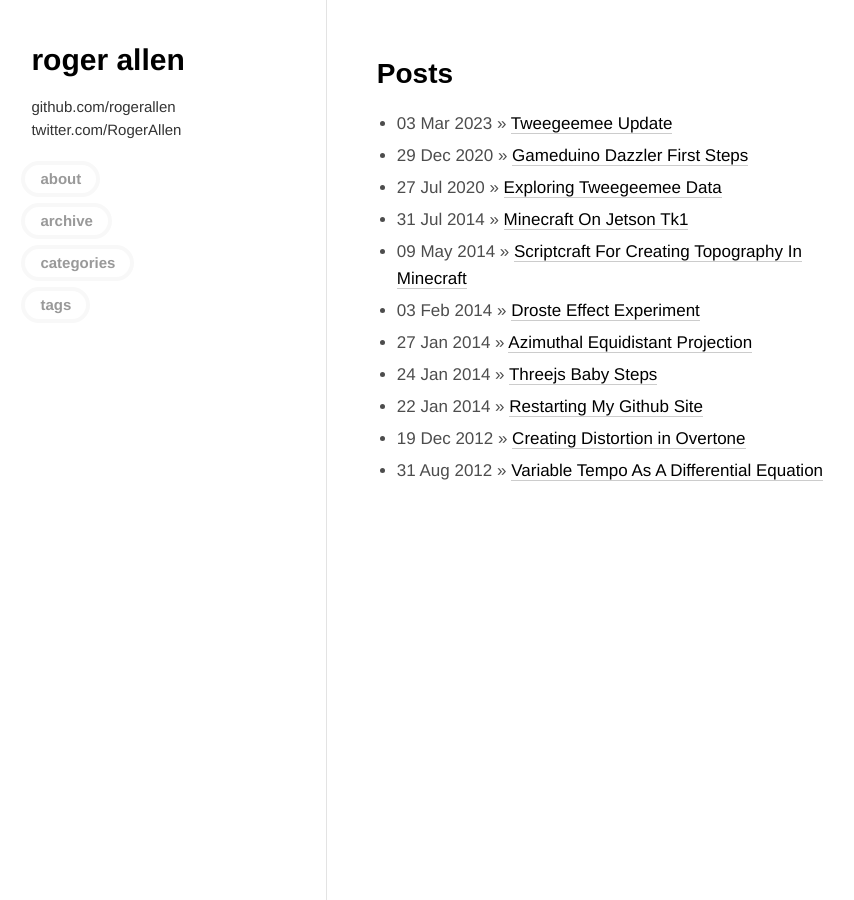
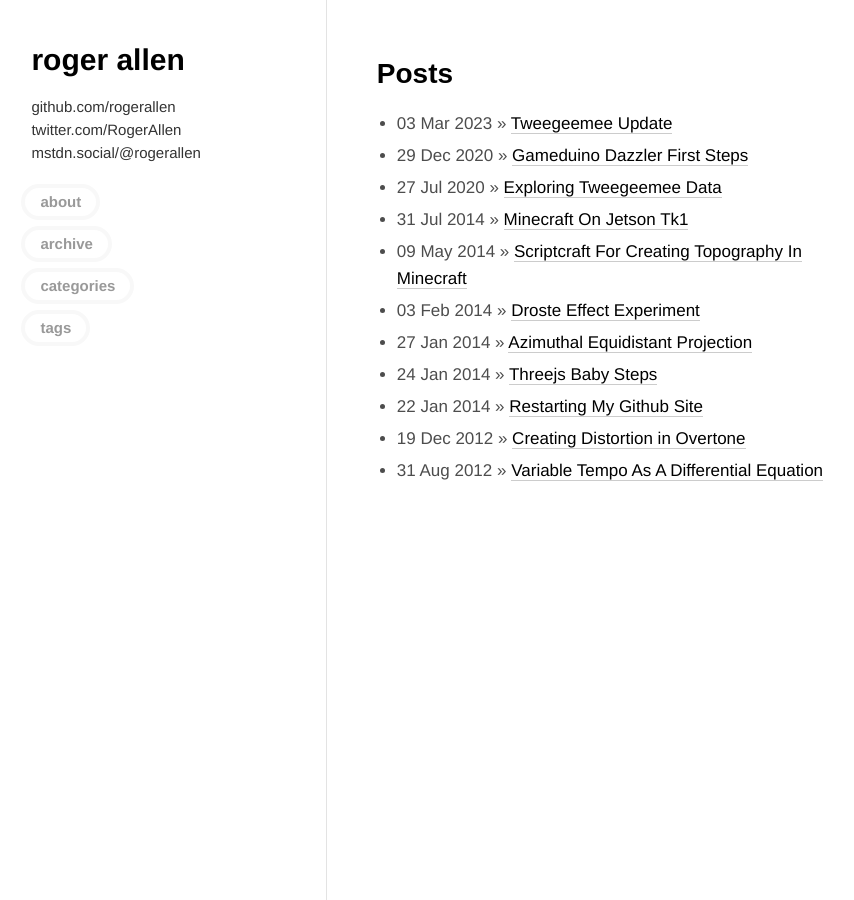
Before and after one commit to rogerallen/rogerallen.github.com, a Jekyll site: the page built from index.md, in a window 1280 px wide. Shown: the whole page, without its empty margins (7-861 px from the left). Built offline with Jekyll 4.4.1, drawn with Linux system fonts in a browser that asks for light colours; nearby versions of some CDN libraries.

Commit message:
add mstdn.social link

```diff
--- a/_config.yml
+++ b/_config.yml
@@ -16,6 +16,7 @@ author :
   name : Roger Allen
   github : rogerallen
   twitter : RogerAllen
+  mstdn : rogerallen
 
 # The production_url is only used when full-domain names are needed
 # such as sitemap.txt
--- a/_includes/themes/jb-svbtle/default.html
+++ b/_includes/themes/jb-svbtle/default.html
@@ -3,12 +3,14 @@
 <!--[if IE 7 ]><html lang="en-US" class="no-js ie ie7 lte7 lte8 lte9"><![endif]-->
 <!--[if IE 8 ]><html lang="en-US" class="no-js ie ie8 lte8 lte9"><![endif]-->
 <!--[if IE 9 ]><html lang="en-US" class="no-js ie ie9 lte9"><![endif]-->
-<!--[if (gt IE 9)|!(IE)]><!--><html lang="en-US" class="no-js"><!--<![endif]-->
+<!--[if (gt IE 9)|!(IE)]><!-->
+<html lang="en-US" class="no-js"><!--<![endif]-->
+
 <head>
-    <meta charset="UTF-8"/>
+  <meta charset="UTF-8" />
   <meta name="viewport" content="width=device-width, initial-scale=1, maximum-scale=1.5, minimum-scale=0.5">
   <title>{{ page.title }}</title>
-    <link rel="profile" href="http://gmpg.org/xfn/11"/>
+  <link rel="profile" href="http://gmpg.org/xfn/11" />
   <link rel="stylesheet" href="{{ ASSET_PATH }}/css/prettify.css">
   <link rel="stylesheet" href="{{ ASSET_PATH }}/css/base.css">
   <link rel="stylesheet" href="{{ ASSET_PATH }}/css/fixes.css">
@@ -31,9 +33,10 @@
 
   {% include JB/analytics %}
 
-    <meta name="generator" content="WordPress 3.5.1"/>
-    <meta http-equiv="X-UA-Compatible" content="IE=8"/>
+  <meta name="generator" content="WordPress 3.5.1" />
+  <meta http-equiv="X-UA-Compatible" content="IE=8" />
 </head>
+
 <body class="home blog">
 
   <header id="sidebar">
@@ -47,7 +50,10 @@
           <h2><a href="{{ BASE_PATH }}/">{{ site.author.name }}</a></h2>
           -->
     <h3><a href="https://github.com/{{ site.author.github }}">github.com/{{ site.author.github }}</a><br>
-        <a href="https://twitter.com/{{ site.author.twitter }}">twitter.com/{{ site.author.twitter }}</a></h3>
+      <a href="https://twitter.com/{{ site.author.twitter }}">twitter.com/{{ site.author.twitter }}</a><br>
+      <a rel="me" href="https://mstdn.social/@{{ site.author.mstdn }}">mstdn.social/@{{ site.author.mstdn }}</a>
+    </h3>
+    </h3>
 
     <!--
           <h3>{{ site.tagline }}</h3>
@@ -88,4 +94,5 @@
 
 
 </body>
+
 </html>
```
Lines whose indentation alone changed are shown as unchanged.
